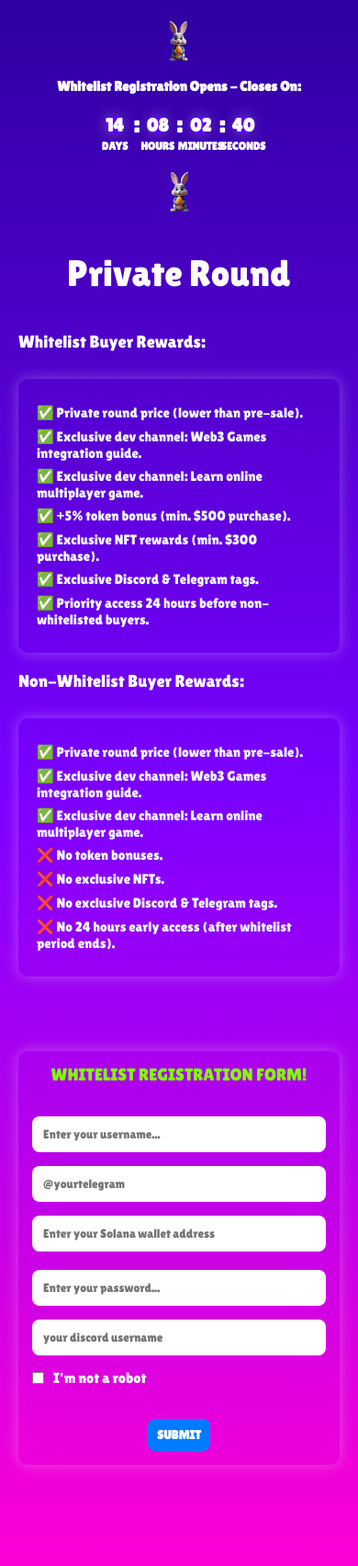
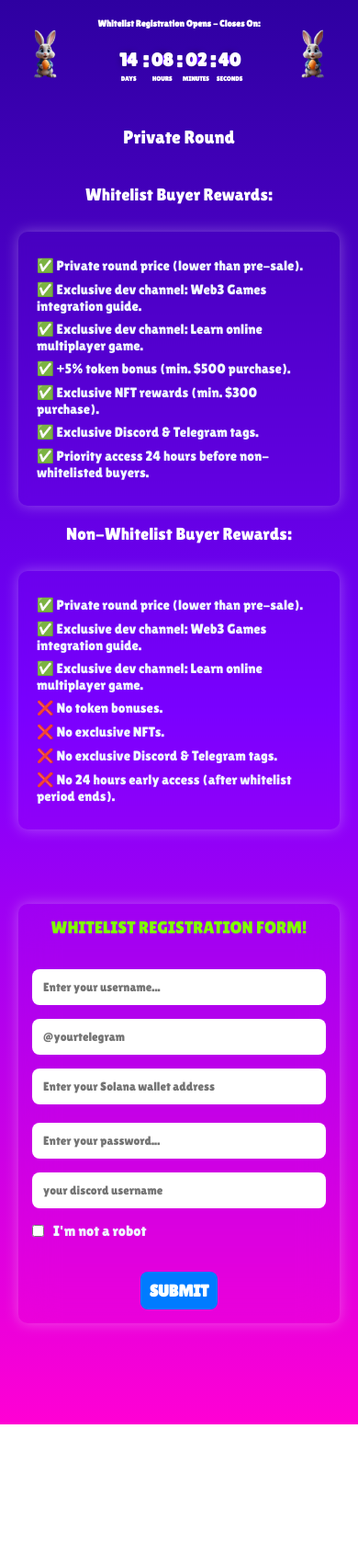
Before and after one commit to MuhammadMathori/Whitelist-Registration-, a PHP site: page / in a window 390 px wide. Shown: the whole page at 92% size. After the commit the page ends 1549 px from the top, so only its background shows below. Run offline with PHP 8.4, Linux system fonts and the light colour scheme.

Commit message:
fix: responsif

```diff
--- a/style.css
+++ b/style.css
@@ -23,7 +23,7 @@
 /* Title */
 .header-section {
   display: flex;
-  justify-content: center;
+  justify-content: space-between;
   align-items: center;
   gap: 25px;
   margin-bottom: 40px;
@@ -44,6 +44,7 @@
 .rabbit {
   width: 190px;
   height: auto;
+  flex: 0 0 auto;
 }
 
 .rabbit-left {
@@ -73,7 +74,8 @@
   justify-content: center;
   align-items: center;
   position: relative;
-  box-shadow: 0 0 15px rgba(255, 255, 255, 0.3);
+  /* box-shadow: 0 0 15px rgba(255, 255, 255, 0.3); */
+  box-shadow: 0 0 10px rgba(0, 0, 0, 2);
 }
 
 .time span {
@@ -215,6 +217,7 @@
   font-weight: bold;
   cursor: pointer;
   transition: 0.3s;
+  font-size: large;
 }
 
 button:hover {
@@ -248,6 +251,14 @@
 
 /* media query */
 @media (max-width: 992px) {
+  .title {
+    font-size: 20px;
+  }
+
+  .countdown {
+    gap: 10px;
+    flex-wrap: wrap;
+  }
   .content-row {
     flex-direction: column;
     align-items: center;
@@ -255,6 +266,9 @@
 
   .rewards {
     width: 100%;
+    align-items: center;
+    display: flex;
+    flex-direction: column;
   }
 
   .form-box {
@@ -268,14 +282,20 @@
   }
 
   .rabbit {
-    width: 60px;
+    width: 120px;
+  }
+  .header-section {
+    flex-direction: row;
+    jystify-content: space-between;
+    align-items: center;
+    gap: 10px;
   }
 }
 
 /* HP (max 576px) */
 @media (max-width: 576px) {
   .title {
-    font-size: 15px;
+    font-size: 10px;
   }
 
   .countdown {
@@ -284,8 +304,10 @@
   }
 
   .time {
-    width: 20px;
-    height: 20px;
+    width: 10px;
+    height: 10px;
+    background: #5e00ff;
+    box-shadow: 0 0 10px rgba(0, 0, 0, 2);
   }
 
   .time span {
@@ -294,11 +316,16 @@
 
   .time p {
     bottom: -20px;
-    font-size: 12px;
+    font-size: 7px;
   }
 
   .colon {
     font-size: 24px;
+  }
+
+  .subtitle {
+    margin: 5px 0 5px;
+    font-size: 20px;
   }
 
   .form-row {
@@ -310,6 +337,13 @@
   }
 
   .rabbit {
-    width: 50px;
+    width: 60px;
+  }
+
+  .header-section {
+    flex-direction: row;
+    jystify-content: space-between;
+    align-items: center;
+    gap: 10px;
   }
 }
```
